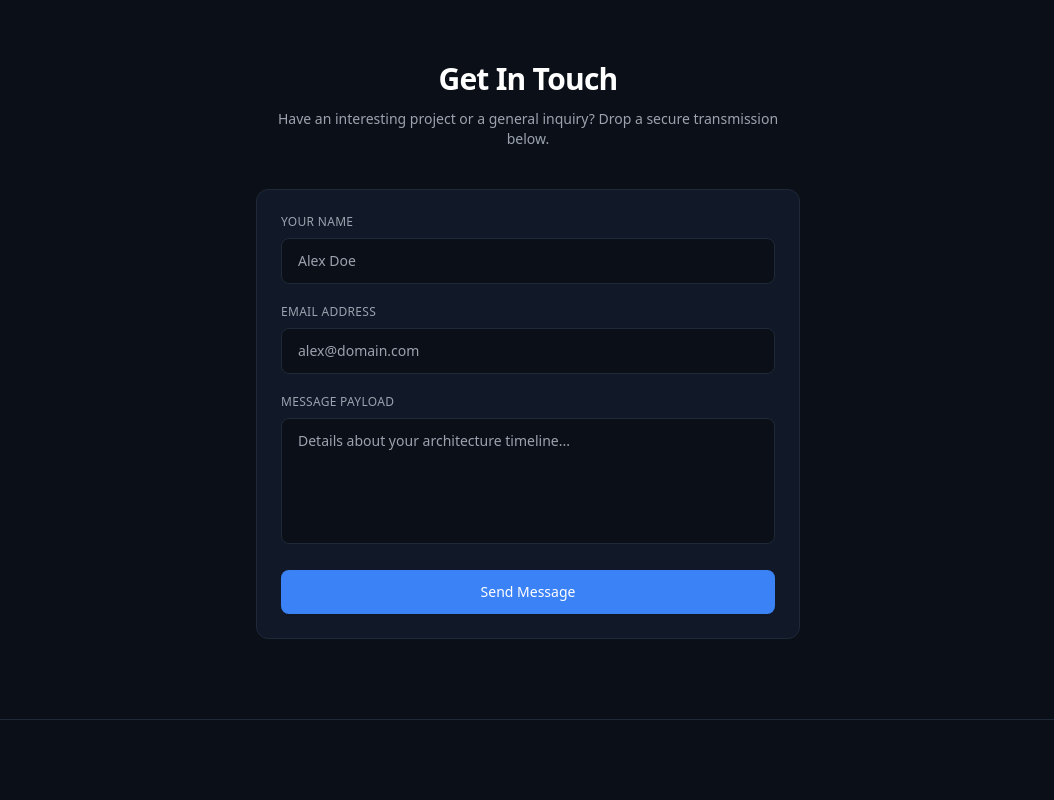
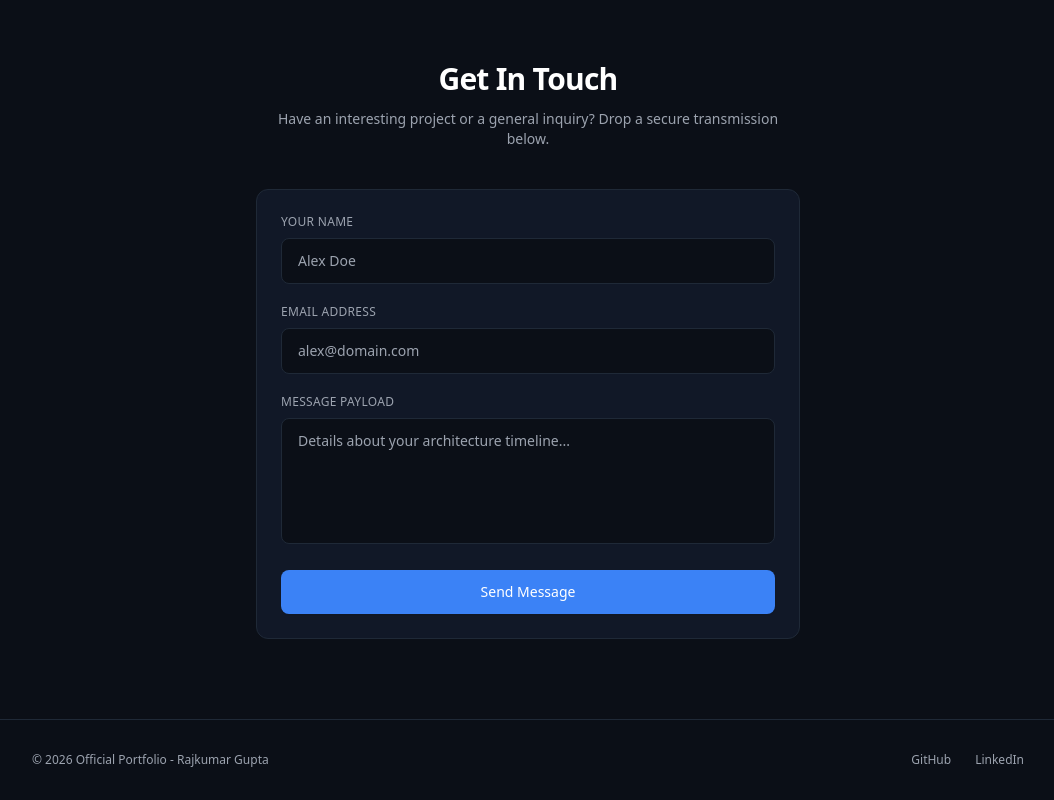
Before and after one commit to iamraj333/official-portfolio, a React (Vite) app in the folder client/: page / in a window 1280 px wide. Shown: the part 2873-3673 px from the top of the page, without its empty margins (112-1166 px from the left). Built offline with nearby package versions, Linux system fonts and the light colour scheme; no server answers.

Commit message:
removing aos from footer component

```diff
--- a/client/src/Footer.jsx
+++ b/client/src/Footer.jsx
@@ -5,10 +5,10 @@
   return (
     <footer className="border-t border-gray-800 bg-[#0b0f17] py-8">
       <div className="max-w-5xl mx-auto px-4 flex flex-col sm:flex-row items-center justify-between gap-4 text-center sm:text-left">
-        <p data-aos="fade-right" className="text-xs text-gray-400">
+        <p className="text-xs text-gray-400">
           &copy; {new Date().getFullYear()} Official Portfolio - Rajkumar Gupta
         </p>
-        <div data-aos="fade-left" className="flex items-center space-x-6 text-xs font-medium text-gray-400">
+        <div className="flex items-center space-x-6 text-xs font-medium text-gray-400">
           <Link to={"https://github.com/iamraj333"} className="hover:text-[#3b82f6] transition-colors">GitHub</Link>
           <Link to={"https://Linkedin.com/in/guptarajkumar"} className="hover:text-[#3b82f6] transition-colors">LinkedIn</Link>
         </div>
```
